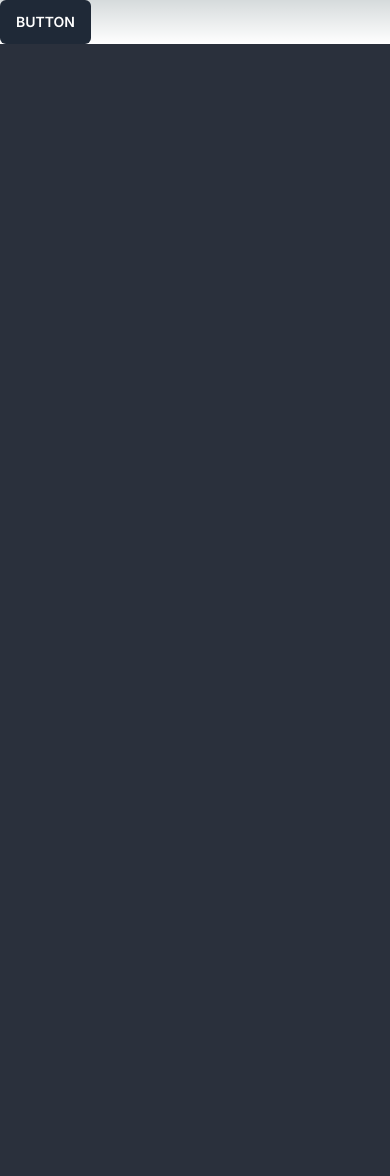
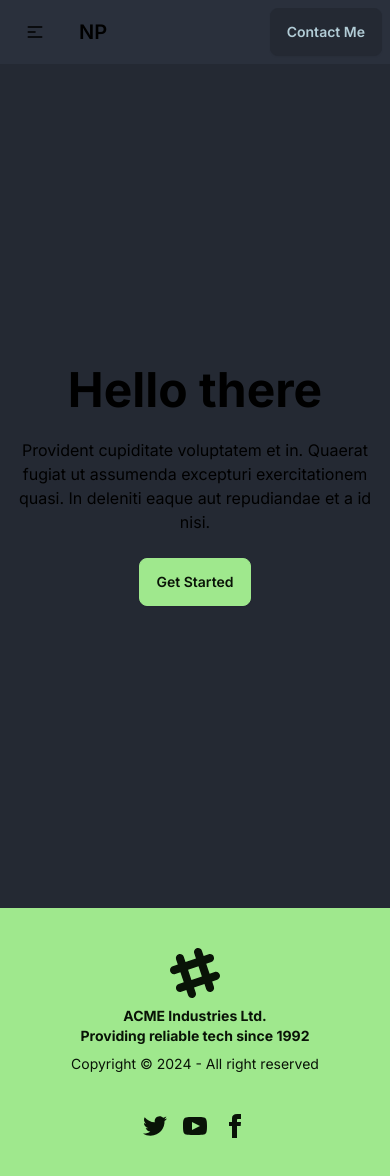
Before and after one commit to nejcpetan/portfolio, a Next.js app: page / in a window 390 px wide. Before the commit the page ends 844 px from the top, so only its background shows below. Built offline with nearby package versions, Linux system fonts and the light colour scheme.

Commit message:
Added some components

```diff
--- /dev/null
+++ b/app/components/footer.jsx
@@ -0,0 +1,62 @@
+export default function Footer() {
+    return (
+        <footer className="footer footer-center bg-primary text-primary-content p-10">
+  <aside>
+    <svg
+      width="50"
+      height="50"
+      viewBox="0 0 24 24"
+      xmlns="http://www.w3.org/2000/svg"
+      fillRule="evenodd"
+      clipRule="evenodd"
+      className="inline-block fill-current">
+      <path
+        d="M22.672 15.226l-2.432.811.841 2.515c.33 1.019-.209 2.127-1.23 2.456-1.15.325-2.148-.321-2.463-1.226l-.84-2.518-5.013 1.677.84 2.517c.391 1.203-.434 2.542-1.831 2.542-.88 0-1.601-.564-1.86-1.314l-.842-2.516-2.431.809c-1.135.328-2.145-.317-2.463-1.229-.329-1.018.211-2.127 1.231-2.456l2.432-.809-1.621-4.823-2.432.808c-1.355.384-2.558-.59-2.558-1.839 0-.817.509-1.582 1.327-1.846l2.433-.809-.842-2.515c-.33-1.02.211-2.129 1.232-2.458 1.02-.329 2.13.209 2.461 1.229l.842 2.515 5.011-1.677-.839-2.517c-.403-1.238.484-2.553 1.843-2.553.819 0 1.585.509 1.85 1.326l.841 2.517 2.431-.81c1.02-.33 2.131.211 2.461 1.229.332 1.018-.21 2.126-1.23 2.456l-2.433.809 1.622 4.823 2.433-.809c1.242-.401 2.557.484 2.557 1.838 0 .819-.51 1.583-1.328 1.847m-8.992-6.428l-5.01 1.675 1.619 4.828 5.011-1.674-1.62-4.829z"></path>
+    </svg>
+    <p className="font-bold">
+      ACME Industries Ltd.
+      <br />
+      Providing reliable tech since 1992
+    </p>
+    <p>Copyright © {new Date().getFullYear()} - All right reserved</p>
+  </aside>
+  <nav>
+    <div className="grid grid-flow-col gap-4">
+      <a>
+        <svg
+          xmlns="http://www.w3.org/2000/svg"
+          width="24"
+          height="24"
+          viewBox="0 0 24 24"
+          className="fill-current">
+          <path
+            d="M24 4.557c-.883.392-1.832.656-2.828.775 1.017-.609 1.798-1.574 2.165-2.724-.951.564-2.005.974-3.127 1.195-.897-.957-2.178-1.555-3.594-1.555-3.179 0-5.515 2.966-4.797 6.045-4.091-.205-7.719-2.165-10.148-5.144-1.29 2.213-.669 5.108 1.523 6.574-.806-.026-1.566-.247-2.229-.616-.054 2.281 1.581 4.415 3.949 4.89-.693.188-1.452.232-2.224.084.626 1.956 2.444 3.379 4.6 3.419-2.07 1.623-4.678 2.348-7.29 2.04 2.179 1.397 4.768 2.212 7.548 2.212 9.142 0 14.307-7.721 13.995-14.646.962-.695 1.797-1.562 2.457-2.549z"></path>
+        </svg>
+      </a>
+      <a>
+        <svg
+          xmlns="http://www.w3.org/2000/svg"
+          width="24"
+          height="24"
+          viewBox="0 0 24 24"
+          className="fill-current">
+          <path
+            d="M19.615 3.184c-3.604-.246-11.631-.245-15.23 0-3.897.266-4.356 2.62-4.385 8.816.029 6.185.484 8.549 4.385 8.816 3.6.245 11.626.246 15.23 0 3.897-.266 4.356-2.62 4.385-8.816-.029-6.185-.484-8.549-4.385-8.816zm-10.615 12.816v-8l8 3.993-8 4.007z"></path>
+        </svg>
+      </a>
+      <a>
+        <svg
+          xmlns="http://www.w3.org/2000/svg"
+          width="24"
+          height="24"
+          viewBox="0 0 24 24"
+          className="fill-current">
+          <path
+            d="M9 8h-3v4h3v12h5v-12h3.642l.358-4h-4v-1.667c0-.955.192-1.333 1.115-1.333h2.885v-5h-3.808c-3.596 0-5.192 1.583-5.192 4.615v3.385z"></path>
+        </svg>
+      </a>
+    </div>
+  </nav>
+</footer>
+    );
+}
--- /dev/null
+++ b/app/components/hero.jsx
@@ -0,0 +1,16 @@
+export default function Hero() {
+    return (
+        <div className="hero bg-base-200 min-h-screen">
+  <div className="hero-content text-center">
+    <div className="max-w-md">
+      <h1 className="text-5xl font-bold">Hello there</h1>
+      <p className="py-6">
+        Provident cupiditate voluptatem et in. Quaerat fugiat ut assumenda excepturi exercitationem
+        quasi. In deleniti eaque aut repudiandae et a id nisi.
+      </p>
+      <button className="btn btn-primary">Get Started</button>
+    </div>
+  </div>
+</div>
+    );
+}
--- /dev/null
+++ b/app/components/navbar.jsx
@@ -0,0 +1,62 @@
+export default function Navbar() {
+    return (
+        <div className="navbar bg-base-100">
+        <div className="navbar-start">
+          <div className="dropdown">
+            <div tabIndex={0} role="button" className="btn btn-ghost lg:hidden">
+              <svg
+                xmlns="http://www.w3.org/2000/svg"
+                className="h-5 w-5"
+                fill="none"
+                viewBox="0 0 24 24"
+                stroke="currentColor"
+              >
+                <path
+                  strokeLinecap="round"
+                  strokeLinejoin="round"
+                  strokeWidth="2"
+                  d="M4 6h16M4 12h8m-8 6h16"
+                />
+              </svg>
+            </div>
+            <ul
+              tabIndex={0}
+              className="menu menu-sm dropdown-content bg-base-100 rounded-box z-[1] mt-3 w-52 p-2 shadow"
+            >
+              <li>
+                <a>Item 1</a>
+              </li>
+              <li>
+                <a>Parent</a>
+                <ul className="p-2">
+                  <li>
+                    <a>Submenu 1</a>
+                  </li>
+                  <li>
+                    <a>Submenu 2</a>
+                  </li>
+                </ul>
+              </li>
+              <li>
+                <a>Item 3</a>
+              </li>
+            </ul>
+          </div>
+          <a className="btn btn-ghost text-xl">NP</a>
+        </div>
+        <div className="navbar-center hidden lg:flex">
+          <ul className="menu menu-horizontal px-1">
+            <li>
+              <a>Projects</a>
+            </li>
+            <li>
+              <a>Resume</a>
+            </li>
+          </ul>
+        </div>
+        <div className="navbar-end">
+          <a className="btn">Contact Me</a>
+        </div>
+      </div>
+    );
+}
--- a/app/page.js
+++ b/app/page.js
@@ -1,12 +1,14 @@
 import Image from "next/image";
+import Navbar from "./components/navbar";
+import Footer from "./components/footer";
+import Hero from "./components/hero";
 
 export default function Home() {
   return (
-    <div>
-      <button
-  class="inline-block cursor-pointer rounded-md bg-gray-800 px-4 py-3 text-center text-sm font-semibold uppercase text-white transition duration-200 ease-in-out hover:bg-gray-900">
-  Button
-</button>
-    </div>
+    <main>
+      <Navbar />
+      <Hero />
+      <Footer />
+    </main>
   );
 }
--- a/tailwind.config.js
+++ b/tailwind.config.js
@@ -10,6 +10,15 @@
     require('daisyui')
   ],
   daisyui: {
-    themes: ["light", "dark", "aqua", "dim"],
+    themes: ["light", "dark", "aqua", "dim"], // false: only light + dark | true: all themes | array: specific themes like this ["light", "dark", "cupcake"]
+    darkTheme: "dark", // name of one of the included themes for dark mode
+    base: true, // applies background color and foreground color for root element by default
+    styled: true, // include daisyUI colors and design decisions for all components
+    utils: true, // adds responsive and modifier utility classes
+    prefix: "", // prefix for daisyUI classnames (components, modifiers and responsive class names. Not colors)
+    logs: true, // Shows info about daisyUI version and used config in the console when building your CSS
+    themeRoot: ":root", // The element that receives theme color CSS variables
+
+
   },
 };
```
